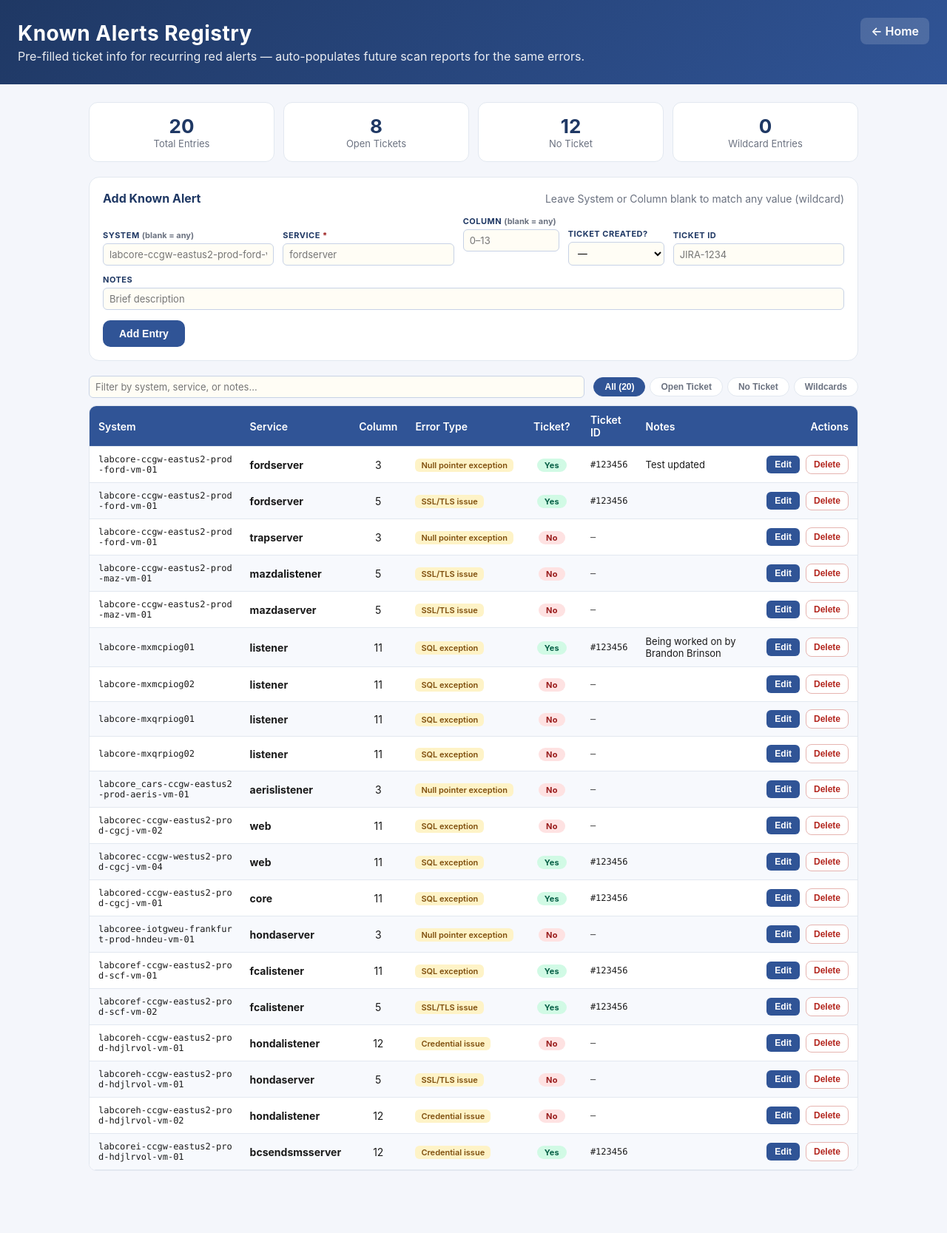
After one commit to Bpbrinson/Scanfor_Red, a Flask app: page /registry in a window 1280 px wide. The commit adds this page. Shown: the whole page at 74% size. Run offline with Flask 3, Linux system fonts and the light colour scheme.

Commit message:
Made changed to known for and column for frontend

```diff
--- a/app.py
+++ b/app.py
@@ -28,7 +28,11 @@ from werkzeug.utils import secure_filename
 import scanfor_red as sr            # reuse analyze / process_image / paths / enrichment
 from generate_excel import generate_excel as build_excel
 from enrich import ERROR_DESCRIPTIONS   # column-number -> human-readable error
-from ticket_registry import upsert as upsert_registry
+from ticket_registry import (
+    upsert as upsert_registry,
+    load_registry,
+    delete_entry as delete_reg_entry,
+)
 from services.screenshot_capture import (
     capture_dashboard_screenshot, ScreenshotError,
 )
@@ -322,5 +326,93 @@ def delete_result(stem):
     return redirect(url_for("index"))
 
 
+# ── Known-alert registry management ─────────────────────────────────────────
+
+def _parse_col(v):
+    """Return int for a numeric column value, None for blank / '*' (wildcard)."""
+    try:
+        return int(v) if v not in (None, "", "*") else None
+    except (TypeError, ValueError):
+        return None
+
+
+@app.route("/registry")
+def registry():
+    entries = load_registry()
+    open_count = sum(1 for e in entries if e.get("ticket_exists") == "Yes")
+    wildcard_count = sum(
+        1 for e in entries
+        if (not e.get("system") or e.get("system") == "*") or e.get("column") is None
+    )
+    return render_template(
+        "registry.html",
+        entries=entries,
+        errors=ERROR_DESCRIPTIONS,
+        total=len(entries),
+        open_count=open_count,
+        wildcard_count=wildcard_count,
+    )
+
+
+@app.route("/api/registry/upsert", methods=["POST"])
+def registry_upsert():
+    data = request.get_json(silent=True) or {}
+    service = (data.get("service") or "").strip()
+    if not service:
+        return jsonify({"ok": False, "error": "service is required"}), 400
+    item = {
+        "system": (data.get("system") or "").strip() or "*",
+        "service": service,
+        "column": _parse_col(data.get("column")),
+        "ticket_exists": (data.get("ticket_exists") or "").strip(),
+        "ticket_id": (data.get("ticket_id") or "").strip(),
+        "ticket_notes": (data.get("ticket_notes") or "").strip(),
+    }
+    count = upsert_registry([item])
+    return jsonify({"ok": True, "total": count})
+
+
+@app.route("/api/registry/delete", methods=["POST"])
+def registry_delete():
+    data = request.get_json(silent=True) or {}
+    service = (data.get("service") or "").strip()
+    if not service:
+        return jsonify({"ok": False, "error": "service is required"}), 400
+    system = (data.get("system") or "").strip() or "*"
+    removed = delete_reg_entry(system, service, _parse_col(data.get("column")))
+    return jsonify({"ok": removed})
+
+
+@app.route("/api/registry/update", methods=["POST"])
+def registry_update():
+    """Replace one registry entry. old_key identifies the existing row; new_entry is the replacement."""
+    data = request.get_json(silent=True) or {}
+    old = data.get("old_key", {})
+    new = data.get("new_entry", {})
+    service = (new.get("service") or "").strip()
+    if not service:
+        return jsonify({"ok": False, "error": "service is required"}), 400
+
+    old_system = (old.get("system") or "").strip() or "*"
+    old_service = (old.get("service") or "").strip()
+    old_col = _parse_col(old.get("column"))
+    new_system = (new.get("system") or "").strip() or "*"
+    new_col = _parse_col(new.get("column"))
+
+    if old_service and (old_system, old_service, old_col) != (new_system, service, new_col):
+        delete_reg_entry(old_system, old_service, old_col)
+
+    item = {
+        "system": new_system,
+        "service": service,
+        "column": new_col,
+        "ticket_exists": (new.get("ticket_exists") or "").strip(),
+        "ticket_id": (new.get("ticket_id") or "").strip(),
+        "ticket_notes": (new.get("ticket_notes") or "").strip(),
+    }
+    count = upsert_registry([item])
+    return jsonify({"ok": True, "total": count})
+
+
 if __name__ == "__main__":
     app.run(host="0.0.0.0", port=5000, debug=False)
--- a/services/screenshot_capture.py
+++ b/services/screenshot_capture.py
@@ -102,7 +102,9 @@ def _capture_playwright(url, out_path, headless, wait_ms):
             ) from exc
 
         try:
-            page = browser.new_page()
+            # ignore_https_errors covers self-signed / non-standard-port certs.
+            context = browser.new_context(ignore_https_errors=True)
+            page = context.new_page()
             # 'load' rather than 'networkidle': dashboards that poll never go
             # idle. The explicit wait below gives late content time to render.
             page.goto(url, wait_until="load", timeout=60_000)
--- a/static/style.css
+++ b/static/style.css
@@ -173,6 +173,68 @@ details table { margin-top: 8px; }
 .save-status.saved { color: var(--green); }
 .save-status.dirty { color: var(--amber); }
 
+/* ── Registry management page ──────────────────────────────────────────────── */
+.reg-row-form {
+  display: flex; gap: 12px; flex-wrap: wrap; align-items: flex-end;
+}
+.reg-field {
+  display: flex; flex-direction: column; gap: 4px; flex: 1 1 200px;
+}
+.reg-field--sm   { flex: 0 1 130px; }
+.reg-field--grow { flex: 2 1 280px; }
+.reg-label {
+  font-size: 11px; font-weight: 700; color: var(--navy);
+  text-transform: uppercase; letter-spacing: .5px;
+}
+.col-hint { font-size: 11px; color: var(--blue); min-height: 15px; }
+
+.reg-toolbar { display: flex; align-items: center; gap: 12px; flex-wrap: wrap; margin: 20px 0 10px; }
+.chip-group  { display: flex; gap: 6px; flex-wrap: wrap; }
+.chip {
+  background: #fff; border: 1px solid var(--line); border-radius: 20px;
+  padding: 5px 14px; font-size: 12px; font-weight: 600; cursor: pointer; color: var(--muted);
+}
+.chip:hover { border-color: var(--blue); color: var(--blue); }
+.chip.active { background: var(--blue); border-color: var(--blue); color: #fff; }
+
+.reg-grid { margin-top: 0; }
+.reg-row td { vertical-align: middle; }
+.reg-row.editing td { background: #f5f7ff; }
+
+.wild-badge {
+  display: inline-block; background: #e8edfa; color: var(--blue);
+  border-radius: 4px; padding: 1px 7px; font-size: 11px; font-weight: 700;
+  font-family: ui-monospace, Menlo, Consolas, monospace;
+}
+.badge {
+  display: inline-block; border-radius: 20px; padding: 2px 10px;
+  font-size: 11px; font-weight: 700; letter-spacing: .2px;
+}
+.badge--yes { background: #d1fae5; color: #065f46; }
+.badge--no  { background: #fee2e2; color: #991b1b; }
+.err-pill {
+  display: inline-block; background: #fef3c7; color: var(--amber);
+  border-radius: 6px; padding: 2px 8px; font-size: 11px; font-weight: 600; white-space: nowrap;
+}
+.muted { color: var(--muted); }
+
+.reg-edit-btn {
+  background: var(--blue); color: #fff; border: 0;
+  border-radius: 6px; padding: 5px 11px; font-size: 12px; font-weight: 600; cursor: pointer;
+}
+.reg-edit-btn:hover { background: #264a86; }
+.reg-save-btn {
+  background: var(--green); color: #fff; border: 0;
+  border-radius: 6px; padding: 5px 11px; font-size: 12px; font-weight: 600; cursor: pointer;
+}
+.reg-save-btn:hover { background: #2c4a1d; }
+.reg-cancel-btn {
+  background: #fff; color: var(--muted); border: 1px solid var(--line);
+  border-radius: 6px; padding: 5px 11px; font-size: 12px; font-weight: 600; cursor: pointer; margin-left: 4px;
+}
+.reg-cancel-btn:hover { background: var(--bg); }
+.save-status.err { color: #9b1c1c; }
+
 .inline-form { display: inline; margin: 0; }
 .del-btn {
   background: #fff; color: #b3261e; border: 1px solid #e6b4b0;
--- a/templates/index.html
+++ b/templates/index.html
@@ -11,6 +11,7 @@
     <h1>Scanfor&nbsp;Red</h1>
     <p>Upload a VM log alert dashboard screenshot to detect red (critical) alerts,
        build the Excel report, and see a summary.</p>
+    <a href="{{ url_for('registry') }}" class="back">Manage Known Alerts</a>
   </header>
 
   <main>
--- /dev/null
+++ b/templates/registry.html
@@ -0,0 +1,366 @@
+<!DOCTYPE html>
+<html lang="en">
+<head>
+  <meta charset="UTF-8">
+  <meta name="viewport" content="width=device-width, initial-scale=1.0">
+  <title>Known Alerts Registry — Scanfor Red</title>
+  <link rel="stylesheet" href="{{ url_for('static', filename='style.css') }}">
+</head>
+<body>
+  <header class="banner">
+    <a href="{{ url_for('index') }}" class="back">← Home</a>
+    <h1>Known Alerts Registry</h1>
+    <p>Pre-filled ticket info for recurring red alerts — auto-populates future scan reports for the same errors.</p>
+  </header>
+
+  <main>
+
+    <!-- Stats -->
+    <div class="kpis" style="margin-bottom:20px">
+      <div class="kpi"><span id="stat-total">{{ total }}</span>Total Entries</div>
+      <div class="kpi"><span id="stat-open">{{ open_count }}</span>Open Tickets</div>
+      <div class="kpi"><span id="stat-no">{{ total - open_count }}</span>No Ticket</div>
+      <div class="kpi"><span id="stat-wild">{{ wildcard_count }}</span>Wildcard Entries</div>
+    </div>
+
+    <!-- Add Entry -->
+    <div class="card" style="margin-bottom:20px">
+      <div class="card-head" style="margin-bottom:14px">
+        <h3 style="margin:0">Add Known Alert</h3>
+        <span class="section-note" style="margin:0">Leave System or Column blank to match any value (wildcard)</span>
+      </div>
+      <div class="reg-row-form">
+        <div class="reg-field">
+          <label class="reg-label">System <span class="muted" style="text-transform:none;letter-spacing:0">(blank = any)</span></label>
+          <input class="ticket-input" id="add-system" placeholder="labcore-ccgw-eastus2-prod-ford-vm-01">
+        </div>
+        <div class="reg-field">
+          <label class="reg-label">Service <span style="color:#9b1c1c">*</span></label>
+          <input class="ticket-input" id="add-service" placeholder="fordserver">
+        </div>
+        <div class="reg-field reg-field--sm">
+          <label class="reg-label">Column <span class="muted" style="text-transform:none;letter-spacing:0">(blank = any)</span></label>
+          <input class="ticket-input" id="add-column" type="number" min="0" max="13" placeholder="0–13">
+          <span class="col-hint" id="add-col-hint"></span>
+        </div>
+        <div class="reg-field reg-field--sm">
+          <label class="reg-label">Ticket Created?</label>
+          <select class="ticket-input" id="add-ticket-exists">
+            <option value="">—</option>
+            <option value="Yes">Yes</option>
+            <option value="No">No</option>
+          </select>
+        </div>
+        <div class="reg-field">
+          <label class="reg-label">Ticket ID</label>
+          <input class="ticket-input" id="add-ticket-id" placeholder="JIRA-1234">
+        </div>
+        <div class="reg-field reg-field--grow">
+          <label class="reg-label">Notes</label>
+          <input class="ticket-input" id="add-notes" placeholder="Brief description">
+        </div>
+      </div>
+      <div style="display:flex;align-items:center;gap:14px;margin-top:14px">
+        <button class="btn" id="add-btn" style="margin-top:0;padding:10px 22px;font-size:14px">Add Entry</button>
+        <span class="save-status" id="add-status"></span>
+      </div>
+    </div>
+
+    <!-- Filter toolbar -->
+    <div class="reg-toolbar">
+      <input class="ticket-input" id="filter-input" placeholder="Filter by system, service, or notes…" style="flex:1;min-width:180px">
+      <div class="chip-group">
+        <button class="chip active" data-filter="all">All ({{ total }})</button>
+        <button class="chip" data-filter="yes">Open Ticket</button>
+        <button class="chip" data-filter="no">No Ticket</button>
+        <button class="chip" data-filter="wild">Wildcards</button>
+      </div>
+    </div>
+
+    <!-- Registry table -->
+    <div class="grid reg-grid">
+      <table id="reg-table">
+        <thead>
+          <tr>
+            <th>System</th>
+            <th>Service</th>
+            <th style="text-align:center;width:60px">Column</th>
+            <th>Error Type</th>
+            <th style="text-align:center;width:80px">Ticket?</th>
+            <th>Ticket ID</th>
+            <th>Notes</th>
+            <th style="text-align:right;width:130px">Actions</th>
+          </tr>
+        </thead>
+        <tbody id="reg-body">
+          {% for e in entries %}
+          {% set col_label = errors.get(e.column, '') if e.column is not none else '' %}
+          <tr class="reg-row"
+              data-system="{{ e.system or '*' }}"
+              data-service="{{ e.service }}"
+              data-column="{{ e.column if e.column is not none else '' }}"
+              data-ticket="{{ e.ticket_exists or '' }}"
+              data-ticket-id="{{ e.ticket_id or '' }}"
+              data-notes="{{ e.ticket_notes or '' }}">
+            <td class="mono r-system" style="font-size:12px;word-break:break-all">
+              {% if not e.system or e.system == '*' %}
+                <span class="wild-badge">*</span>
+              {% else %}
+                {{ e.system }}
+              {% endif %}
+            </td>
+            <td class="r-service"><strong>{{ e.service }}</strong></td>
+            <td class="r-column" style="text-align:center">
+              {% if e.column is not none %}{{ e.column }}
+              {% else %}<span class="wild-badge">*</span>{% endif %}
+            </td>
+            <td class="r-error">
+              {% if col_label %}
+                <span class="err-pill">{{ col_label }}</span>
+              {% elif e.column is none %}
+                <span class="none">any hour</span>
+              {% else %}
+                <span class="none">—</span>
+              {% endif %}
+            </td>
+            <td class="r-ticket" style="text-align:center">
+              {% if e.ticket_exists == 'Yes' %}
+                <span class="badge badge--yes">Yes</span>
+              {% elif e.ticket_exists == 'No' %}
+                <span class="badge badge--no">No</span>
+              {% else %}
+                <span class="none">—</span>
+              {% endif %}
+            </td>
+            <td class="mono r-ticket-id" style="font-size:12px">{{ e.ticket_id or '—' }}</td>
+            <td class="r-notes" style="font-size:13px">{{ e.ticket_notes or '' }}</td>
+            <td class="r-actions" style="text-align:right;white-space:nowrap">
+              <button class="reg-edit-btn" onclick="startEdit(this.closest('tr'))">Edit</button>
+              <button class="del-btn" style="padding:5px 10px;font-size:12px;margin-left:4px"
+                      onclick="deleteRow(this.closest('tr'))">Delete</button>
+            </td>
+          </tr>
+          {% else %}
+          <tr id="empty-row">
+            <td colspan="8" class="none" style="text-align:center;padding:32px">
+              No entries yet — add one above.
+            </td>
+          </tr>
+          {% endfor %}
+        </tbody>
+      </table>
+    </div>
+
+  </main>
+
+  <script>
+    // Error descriptions keyed by column number (JSON has string keys).
+    const ERRORS = {{ errors|tojson }};
+    function colLabel(v) {
+      const n = parseInt(v, 10);
+      return (!isNaN(n) && ERRORS[String(n)]) ? ERRORS[String(n)] : '';
+    }
+
+    // ── Add entry ─────────────────────────────────────────────────────────────
+    document.getElementById('add-column').addEventListener('input', function () {
+      document.getElementById('add-col-hint').textContent = colLabel(this.value);
+    });
+
+    document.getElementById('add-btn').addEventListener('click', async () => {
+      const service = document.getElementById('add-service').value.trim();
+      if (!service) { setStatus('add-status', 'Service is required.', 'err'); return; }
+
+      const btn = document.getElementById('add-btn');
+      btn.disabled = true; btn.textContent = 'Adding…';
+
+      const payload = {
+        system:         document.getElementById('add-system').value.trim(),
+        service,
+        column:         document.getElementById('add-column').value.trim() || null,
+        ticket_exists:  document.getElementById('add-ticket-exists').value,
+        ticket_id:      document.getElementById('add-ticket-id').value.trim(),
+        ticket_notes:   document.getElementById('add-notes').value.trim(),
+      };
+      try {
+        const r = await post('{{ url_for("registry_upsert") }}', payload);
+        if (r.ok) {
+          setStatus('add-status', 'Entry added — refreshing…', 'saved');
+          setTimeout(() => location.reload(), 700);
+        } else {
+          setStatus('add-status', r.error || 'Failed.', 'err');
+          btn.disabled = false; btn.textContent = 'Add Entry';
+        }
+      } catch { setStatus('add-status', 'Network error.', 'err'); btn.disabled = false; btn.textContent = 'Add Entry'; }
+    });
+
+    // ── Inline edit ───────────────────────────────────────────────────────────
+    function startEdit(row) {
+      if (row.classList.contains('editing')) return;
+      row.classList.add('editing');
+      const d = row.dataset;
+
+      const def = [
+        { sel: '.r-system',    val: d.system === '*' ? '' : d.system, type: 'text',   ph: 'system or blank = any' },
+        { sel: '.r-service',   val: d.service,                        type: 'text',   ph: 'service (required)' },
+        { sel: '.r-column',    val: d.column,                         type: 'number', ph: '0–13 or blank', min: 0, max: 13 },
+        { sel: '.r-error',     skip: true },
+        { sel: '.r-ticket',    val: d.ticket,                         type: 'select', opts: [['','—'],['Yes','Yes'],['No','No']] },
+        { sel: '.r-ticket-id', val: d.ticketId,                       type: 'text',   ph: 'Ticket ID' },
+        { sel: '.r-notes',     val: d.notes,                          type: 'text',   ph: 'Notes' },
+      ];
+
+      for (const c of def) {
+        const td = row.querySelector(c.sel);
+        if (c.skip) { td.innerHTML = ''; continue; }
+        if (c.type === 'select') {
+          const sel = document.createElement('select');
+          sel.className = 'ticket-input';
+          c.opts.forEach(([v, label]) => {
+            const o = new Option(label, v);
+            if (v === c.val) o.selected = true;
+            sel.appendChild(o);
+          });
+          td.innerHTML = ''; td.appendChild(sel);
+        } else {
+          const inp = document.createElement('input');
+          inp.className = 'ticket-input';
+          inp.type = c.type; inp.value = c.val || ''; inp.placeholder = c.ph || '';
+          if (c.min !== undefined) inp.min = c.min;
+          if (c.max !== undefined) inp.max = c.max;
+          td.innerHTML = ''; td.appendChild(inp);
+        }
+      }
+
+      // Live column → error label in edit mode
+      const colInp = row.querySelector('.r-column input');
+      const errTd  = row.querySelector('.r-error');
+      if (colInp) colInp.addEventListener('input', () => {
+        const lbl = colLabel(colInp.value);
+        errTd.innerHTML = lbl
+          ? `<span class="err-pill">${lbl}</span>`
+          : `<span class="none">—</span>`;
+      });
+
+      row.querySelector('.r-actions').innerHTML = `
+        <button class="reg-save-btn" onclick="saveEdit(this.closest('tr'))">Save</button>
+        <button class="reg-cancel-btn" onclick="location.reload()">Cancel</button>
+      `;
+    }
+
+    function getVal(row, sel) {
+      const el = row.querySelector(sel + ' input, ' + sel + ' select');
+      return el ? el.value : '';
+    }
+
+    async function saveEdit(row) {
+      const d = row.dataset;
+      const service = getVal(row, '.r-service').trim();
+      if (!service) { alert('Service is required.'); return; }
+
+      const btn = row.querySelector('.reg-save-btn');
+      btn.disabled = true; btn.textContent = 'Saving…';
+
+      const payload = {
+        old_key: {
+          system:  d.system,
+          service: d.service,
+          column:  d.column || null,
+        },
+        new_entry: {
+          system:        getVal(row, '.r-system').trim() || '*',
+          service,
+          column:        getVal(row, '.r-column').trim() || null,
+          ticket_exists: getVal(row, '.r-ticket'),
+          ticket_id:     getVal(row, '.r-ticket-id').trim(),
+          ticket_notes:  getVal(row, '.r-notes').trim(),
+        },
+      };
+      try {
+        const r = await post('{{ url_for("registry_update") }}', payload);
+        if (r.ok) { location.reload(); }
+        else { alert('Save failed: ' + (r.error || 'unknown error')); btn.disabled = false; btn.textContent = 'Save'; }
+      } catch { alert('Network error.'); btn.disabled = false; btn.textContent = 'Save'; }
+    }
+
+    async function deleteRow(row) {
+      const d = row.dataset;
+      const label = d.system + ' / ' + d.service + (d.column ? ' / hour ' + d.column : '');
+      if (!confirm('Delete known alert for:\n\n' + label + '\n\nThis cannot be undone.')) return;
+
+      try {
+        const r = await post('{{ url_for("registry_delete") }}', {
+          system:  d.system,
+          service: d.service,
+          column:  d.column || null,
+        });
+        if (r.ok) {
+          row.style.transition = 'opacity .2s, transform .2s';
+          row.style.opacity = '0';
+          row.style.transform = 'scaleY(0)';
+          setTimeout(() => { row.remove(); refreshStats(); }, 220);
+        } else { alert('Delete failed.'); }
+      } catch { alert('Network error.'); }
+    }
+
+    // ── Filter ────────────────────────────────────────────────────────────────
+    let activeFilter = 'all';
+    let searchText = '';
+
+    function applyFilter() {
+      const rows = document.querySelectorAll('#reg-body .reg-row');
+      rows.forEach(row => {
+        const d = row.dataset;
+        const haystack = (d.system + ' ' + d.service + ' ' + d.notes).toLowerCase();
+        const matchText = !searchText || haystack.includes(searchText);
+        const matchChip =
+          activeFilter === 'all'  ||
+          (activeFilter === 'yes'  && d.ticket === 'Yes') ||
+          (activeFilter === 'no'   && d.ticket !== 'Yes') ||
+          (activeFilter === 'wild' && (!d.column || d.system === '*'));
+        row.style.display = (matchText && matchChip) ? '' : 'none';
+      });
+    }
+
+    document.getElementById('filter-input').addEventListener('input', function () {
+      searchText = this.value.trim().toLowerCase();
+      applyFilter();
+    });
+    document.querySelectorAll('.chip').forEach(btn => {
+      btn.addEventListener('click', () => {
+        document.querySelectorAll('.chip').forEach(c => c.classList.remove('active'));
+        btn.classList.add('active');
+        activeFilter = btn.dataset.filter;
+        applyFilter();
+      });
+    });
+
+    // ── Stats live-update after delete ────────────────────────────────────────
+    function refreshStats() {
+      const rows = [...document.querySelectorAll('#reg-body .reg-row')];
+      const total = rows.length;
+      const open  = rows.filter(r => r.dataset.ticket === 'Yes').length;
+      const wild  = rows.filter(r => !r.dataset.column || r.dataset.system === '*').length;
+      document.getElementById('stat-total').textContent = total;
+      document.getElementById('stat-open').textContent  = open;
+      document.getElementById('stat-no').textContent    = total - open;
+      document.getElementById('stat-wild').textContent  = wild;
+    }
+
+    // ── Shared helpers ────────────────────────────────────────────────────────
+    function setStatus(id, msg, cls) {
+      const el = document.getElementById(id);
+      el.textContent = msg;
+      el.className = 'save-status ' + cls;
+    }
+
+    async function post(url, body) {
+      const resp = await fetch(url, {
+        method: 'POST',
+        headers: { 'Content-Type': 'application/json' },
+        body: JSON.stringify(body),
+      });
+      return resp.json();
+    }
+  </script>
+</body>
+</html>
--- a/ticket_registry.json
+++ b/ticket_registry.json
@@ -5,7 +5,7 @@
     "column": 3,
     "ticket_exists": "Yes",
     "ticket_id": "#123456",
-    "ticket_notes": "Test"
+    "ticket_notes": "Test updated"
   },
   {
     "system": "labcore-ccgw-eastus2-prod-ford-vm-01",
```
Also changed, not shown: ticket_registry.py (+27 -1 lines), 3 other files.
